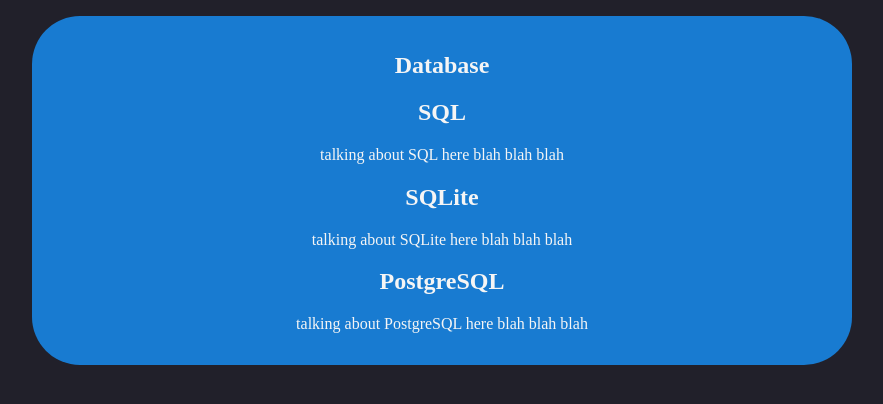
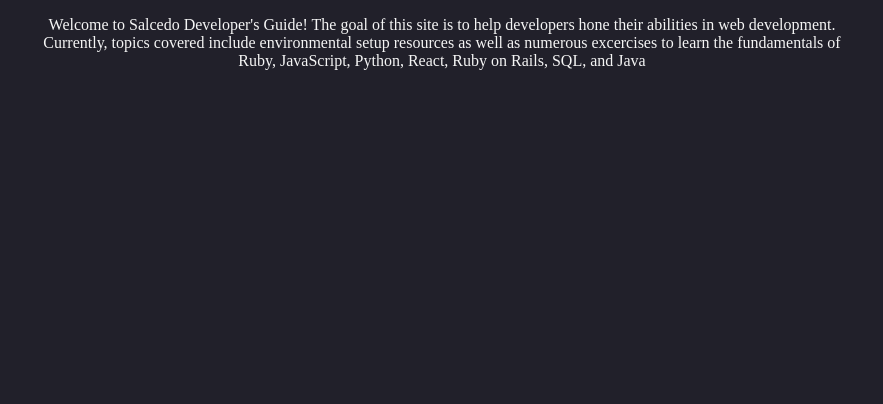
Before and after one commit to JamesSalcedo001/decommissioned_mark_one, a React (Vite) app in the folder client/: page / in a window 1280 px wide. Shown: the top 404 px of the page, without its empty margins (198-1081 px from the left). Built offline with nearby package versions, Linux system fonts and the light colour scheme.

Commit message:
started first route in app component

```diff
--- a/client/src/ParentComponents/App.jsx
+++ b/client/src/ParentComponents/App.jsx
@@ -1,34 +1,15 @@
 import './App.css'
-// import { Route, Routes } from 'react-router-dom'
+import { Route, Routes } from 'react-router-dom'
+import Home from './Main/Home'
 
 
 function App() {
 
   return (
     <div>
-
-
-
-
-      <section>
-        <h1>Database</h1>
-
-        <div>
-          <h1>SQL</h1>
-          <p>talking about SQL here blah blah blah</p>
-        </div>
-
-        <div>
-          <h1>SQLite</h1>
-          <p>talking about SQLite here blah blah blah</p>
-        </div>
-
-        <div>
-          <h1>PostgreSQL</h1>
-          <p>talking about PostgreSQL here blah blah blah</p>
-        </div>
-
-      </section>
+      <Routes>
+        <Route path="/" element={<Home />}/>
+      </Routes>
 
     </div>
   )
```
Also changed, not shown: client/src/ParentComponents/Main/Database.jsx (+19 -0 lines).
